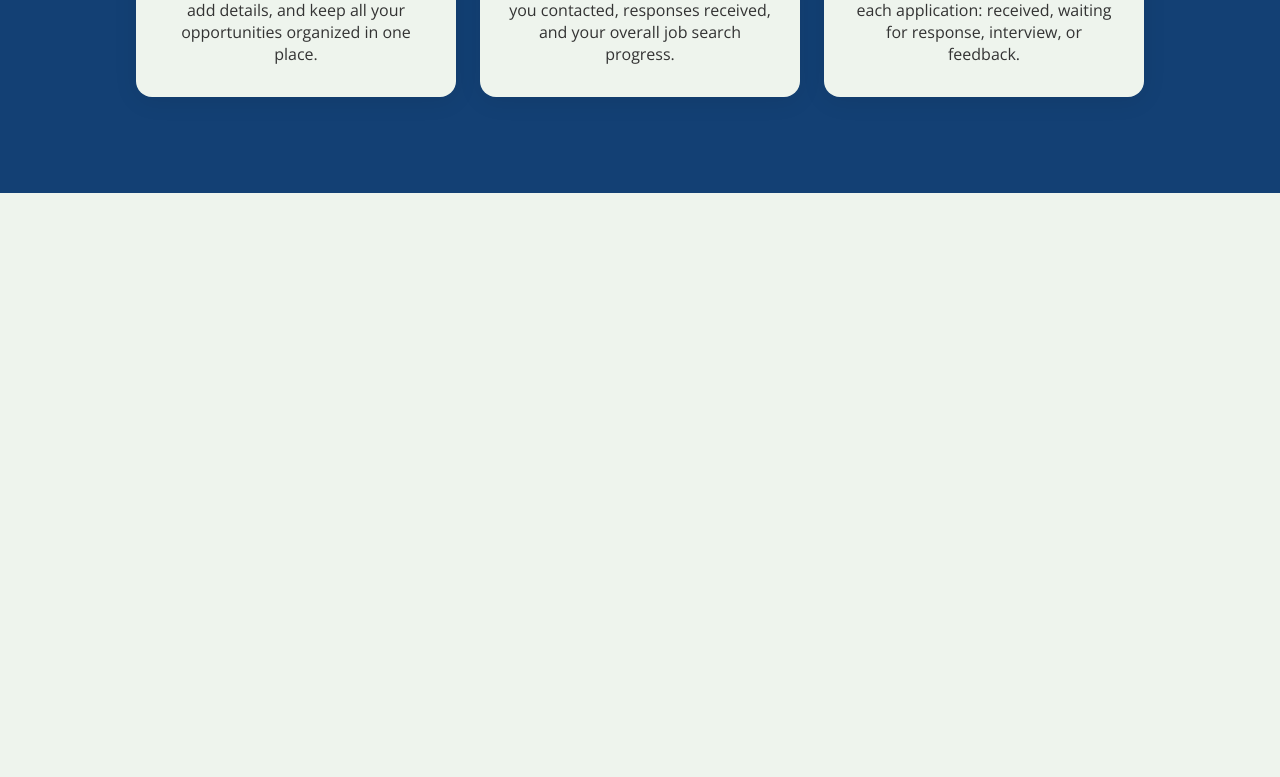
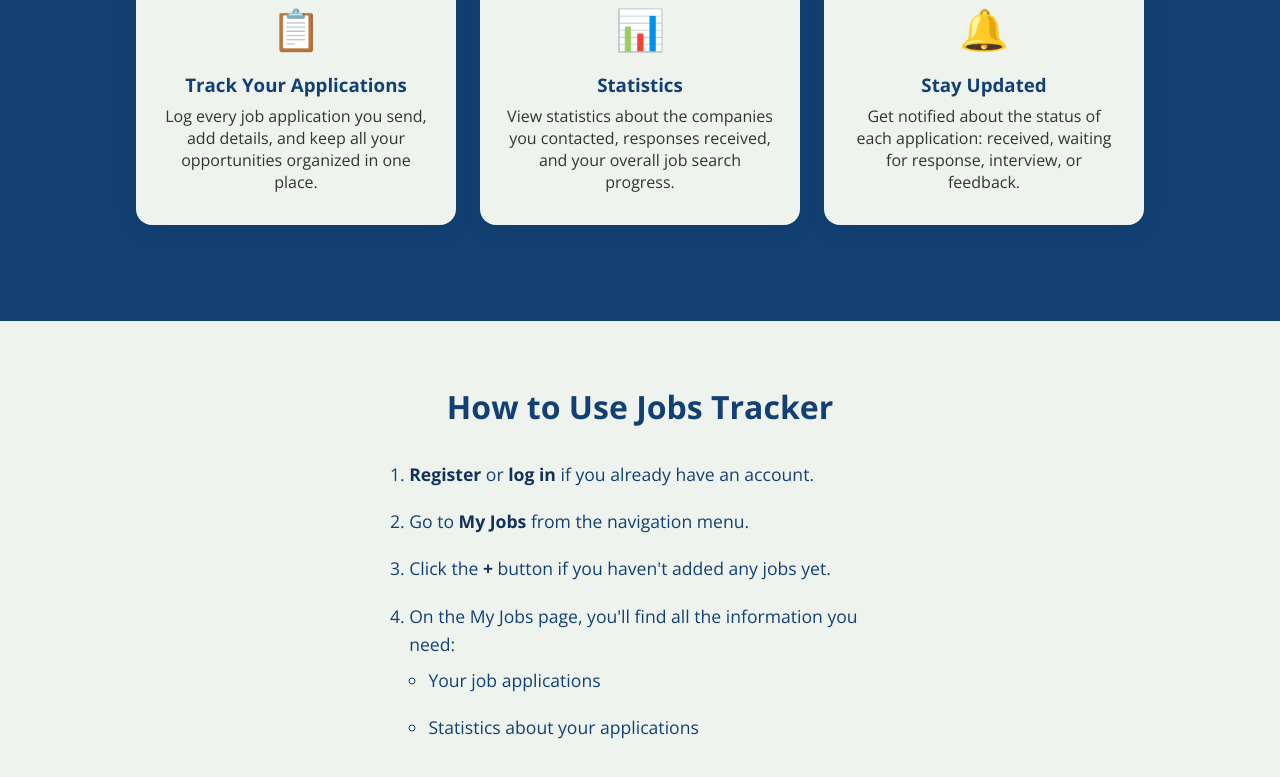
Before and after one commit to FedericoPiazzolla/job-tracker-mern, a React (Vite) app in the folder client/: page / in a window 1280 px wide. Shown: the part 1345-2122 px from the top of the page. Before the commit the page ends 1538 px from the top, so only its background shows below. Built offline with nearby package versions, Linux system fonts and the light colour scheme.

Commit message:
add: HowToUse Components

```diff
--- a/client/src/index.css
+++ b/client/src/index.css
@@ -14,13 +14,10 @@
   box-sizing: border-box;
 }
 
-html {
-  font-family: 'Open Sans', sans-serif;
-}
-
 body {
   margin: 0;
   background: var(--background-color);
+  font-family: 'Open Sans', sans-serif;
 }
 main {
   margin-top: 4rem;
--- /dev/null
+++ b/client/src/jobs/components/HowToUse.jsx
@@ -0,0 +1,34 @@
+import React from "react";
+import "./style/HowToUse.css";
+
+const HowToUse = () => {
+  return (
+    <div className="how-to-use">
+      <div className="container">
+        <h2>How to Use Jobs Tracker</h2>
+        <ol>
+          <li>
+            <strong>Register</strong> or <strong>log in</strong> if you already
+            have an account.
+          </li>
+          <li>
+            Go to <strong>My Jobs</strong> from the navigation menu.
+          </li>
+          <li>
+            Click the <strong>+</strong> button if you haven't added any jobs
+            yet.
+          </li>
+          <li>
+            On the My Jobs page, you'll find all the information you need:
+            <ul>
+              <li>Your job applications</li>
+              <li>Statistics about your applications</li>
+            </ul>
+          </li>
+        </ol>
+      </div>
+    </div>
+  );
+};
+
+export default HowToUse;
--- a/client/src/jobs/components/InfoCard.jsx
+++ b/client/src/jobs/components/InfoCard.jsx
@@ -10,7 +10,7 @@ const InfoCard = ({ icon, title, description }) => {
       ([entry]) => {
         if (entry.isIntersecting) setVisible(true);
       },
-      { threshold: 0.2 }
+      { threshold: 0.5 }
     );
     if (ref.current) observer.observe(ref.current);
     return () => observer.disconnect();
--- a/client/src/jobs/components/style/HeroTagLine.css
+++ b/client/src/jobs/components/style/HeroTagLine.css
@@ -1,10 +1,10 @@
 .hero-tagline {
-  font-size: 1.2rem;
+  font-size: 1rem;
   font-weight: 700;
   line-height: 3rem;
   color: var(--primary-color);
   text-align: center;
-  padding: 6rem 0;
+  padding: 10rem 0;
 }
 
 .hero-tagline span {
--- /dev/null
+++ b/client/src/jobs/components/style/HowToUse.css
@@ -0,0 +1,36 @@
+.how-to-use {
+  background: var(background-color);
+  color: var(--primary-color);
+  padding: 4rem 0 3rem 0;
+  text-align: center;
+}
+
+
+.how-to-use h2 {
+  font-size: 2rem;
+  margin-bottom: 2rem;
+  font-weight: 700;
+}
+
+.how-to-use ol {
+  text-align: left;
+  margin: 0 auto;
+  padding: 0 0 0 1.2rem;
+  max-width: 500px;
+}
+
+.how-to-use li {
+  font-size: 1.1rem;
+  margin-bottom: 1.2rem;
+  line-height: 1.6;
+}
+
+.how-to-use ul {
+  margin-top: 0.5rem;
+  margin-bottom: 0.5rem;
+  padding-left: 1.2rem;
+}
+
+.how-to-use strong {
+  color: var(--secondary-color);
+}
--- a/client/src/jobs/pages/LandingPage.jsx
+++ b/client/src/jobs/pages/LandingPage.jsx
@@ -2,6 +2,7 @@ import React from "react";
 import Hero from "../components/Hero";
 import HeroTagLine from "../components/HeroTagLine";
 import Info from "../components/Info";
+import HowToUse from "../components/HowToUse";
 
 const LandingPage = () => {
   return (
@@ -10,6 +11,7 @@ const LandingPage = () => {
         <Hero />
         <HeroTagLine />
         <Info />
+        <HowToUse />
       </div>
     </>
   );
```
